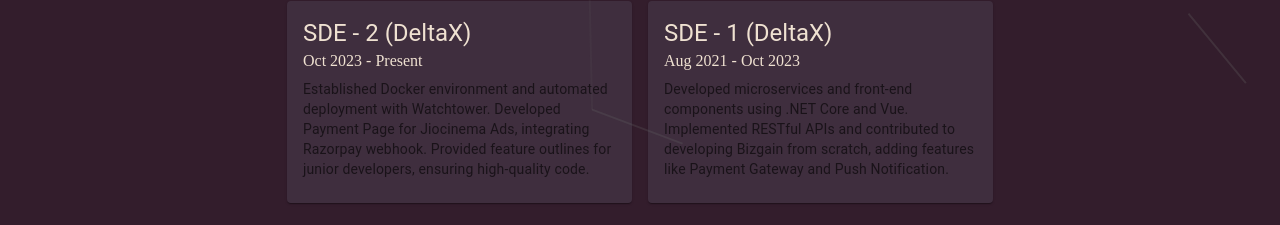
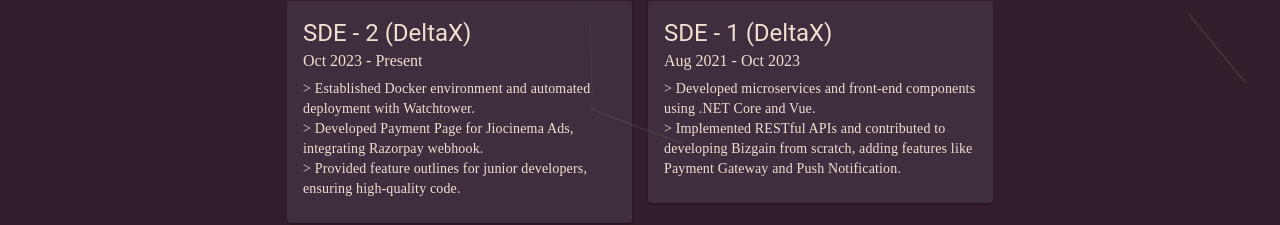
Before and after one commit to RohanSinghCode/portfolio, a React (Create React App) app: page / in a window 1280 px wide. Shown: the part 609-834 px from the top of the page. Built offline with nearby package versions, Linux system fonts and the light colour scheme.

Commit message:
change experience description text color, use inner html to break the line

```diff
--- a/src/components/ProjectCard.jsx
+++ b/src/components/ProjectCard.jsx
@@ -20,8 +20,10 @@ const ProjectCard = ({image, title, description, duration, position}) => {
         <Typography gutterBottom variant="subtitle-1" component="div" className='dark:text-text-darkMode'>
           {duration}
         </Typography>
-        <Typography variant="body2" color="text.secondary">
-            {description}
+        <Typography variant="body2" className="dark:text-text-darkMode">
+        <div dangerouslySetInnerHTML={
+                { __html: description }
+             } />
         </Typography>
       </CardContent>
     </Card>
--- a/src/constant.js
+++ b/src/constant.js
@@ -58,12 +58,12 @@ export const projects = [
         "title": "DeltaX",
         "duration": "Oct 2023 - Present",
         "position": "SDE - 2",
-        "description": "Established Docker environment and automated deployment with Watchtower. Developed Payment Page for Jiocinema Ads, integrating Razorpay webhook. Provided feature outlines for junior developers, ensuring high-quality code.",
+        "description": "> Established Docker environment and automated deployment with Watchtower. </br> > Developed Payment Page for Jiocinema Ads, integrating Razorpay webhook. <br/> > Provided feature outlines for junior developers, ensuring high-quality code.",
     },
     {
         "title": "DeltaX",
         "duration": "Aug 2021 - Oct 2023",
         "position": "SDE - 1",
-        "description": "Developed microservices and front-end components using .NET Core and Vue. Implemented RESTful APIs and contributed to developing Bizgain from scratch, adding features like Payment Gateway and Push Notification.",
+        "description": "> Developed microservices and front-end components using .NET Core and Vue. </br> > Implemented RESTful APIs and contributed to developing Bizgain from scratch, adding features like Payment Gateway and Push Notification.",
     }
 ]
```
